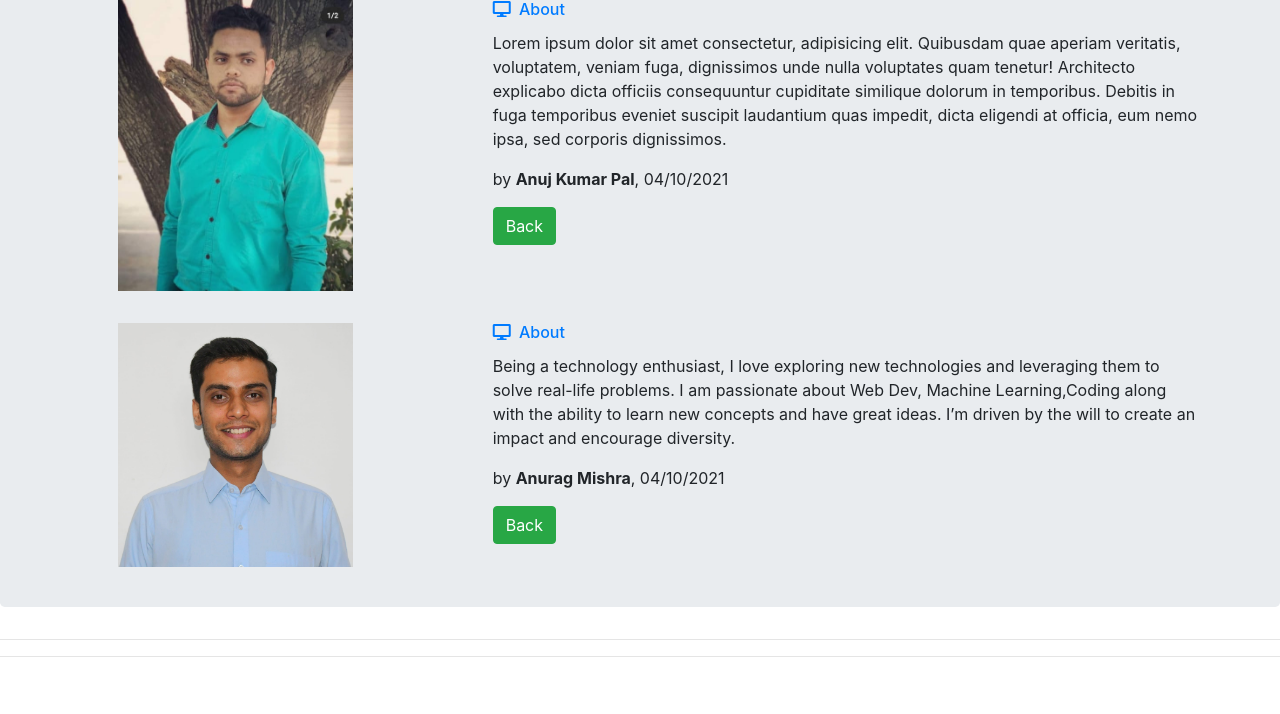
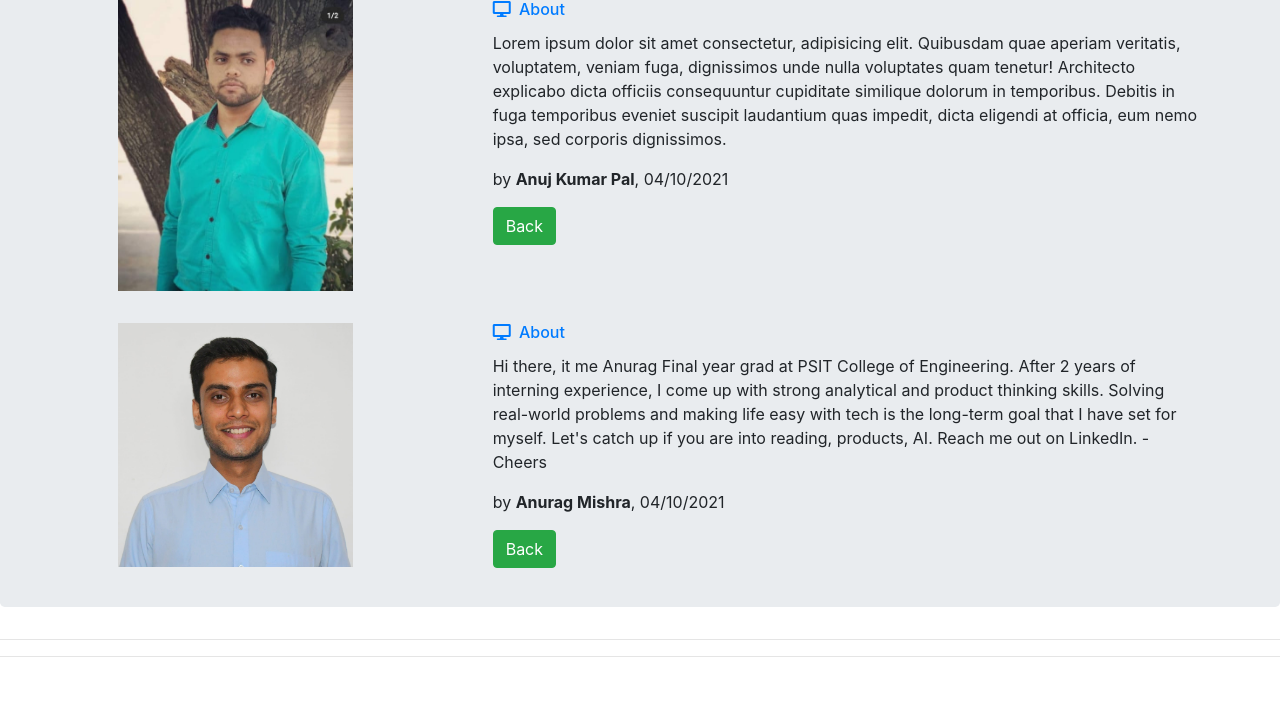
Before and after one commit to anusjc/CovidCare, a Flask app: page /about in a window 1280 px wide. Shown: the part 645-1359 px from the top of the page. Run offline with Flask 2, Linux system fonts and the light colour scheme; some libraries are stand-ins or nearby versions.

Commit message:
Update about.html

```diff
--- a/templates/about.html
+++ b/templates/about.html
@@ -127,7 +127,8 @@
         <h6 class="h6 pb-1"><i class="fas fa-desktop pr-1"></i> About</h6>
       </a>
       <p class="font-weight-normal">
-        Being a technology enthusiast, I love exploring new technologies and leveraging them to solve real-life problems. I am passionate about Web Dev, Machine Learning,Coding along with the ability to learn new concepts and have great ideas. I’m driven by the will to create an impact and encourage diversity.
+       Hi there, it me Anurag Final year grad at PSIT College of Engineering.  After 2 years of interning experience, I come up with strong analytical and product thinking skills. Solving real-world problems and making life easy with tech is the long-term goal that I have set for myself. Let's catch up if you are into reading, products, AI. Reach me out on LinkedIn.
+- Cheers
       </p>
       <p class="font-weight-normal">
         by <a><strong>Anurag Mishra</strong></a
```
